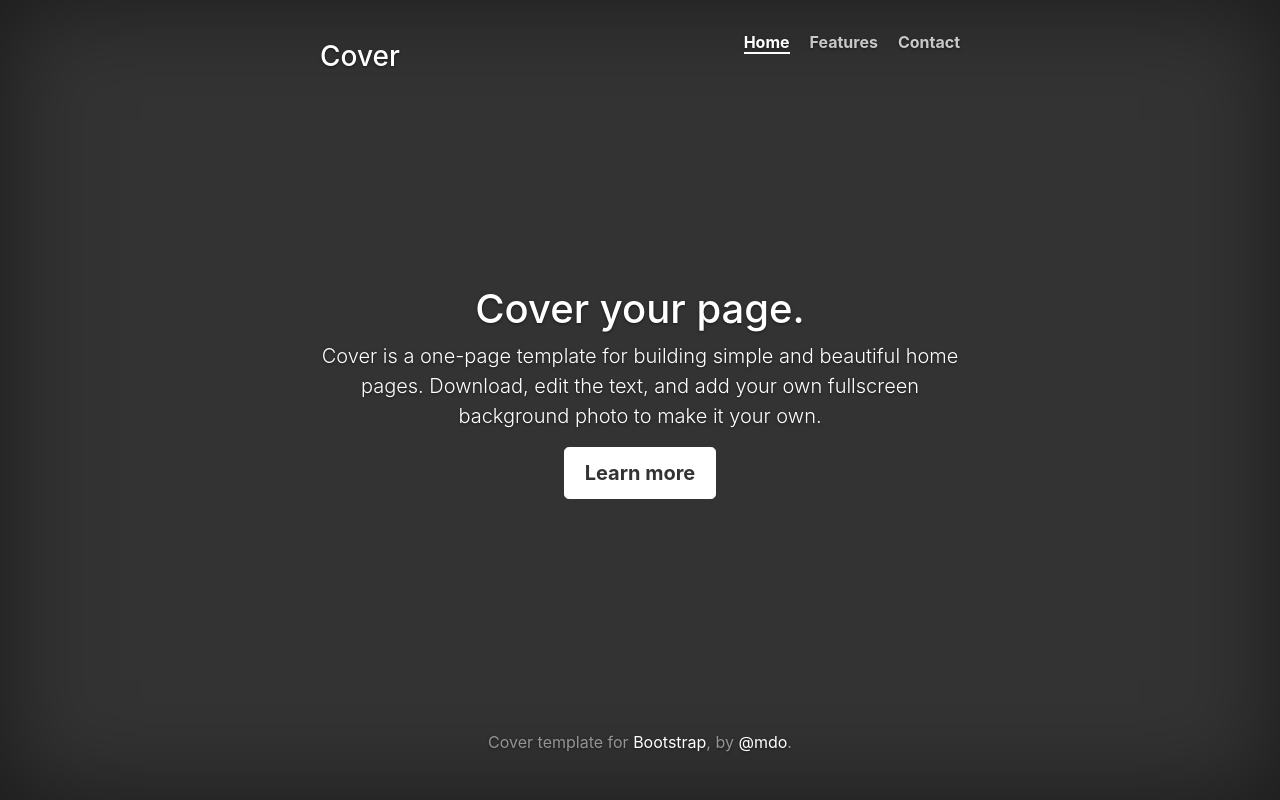
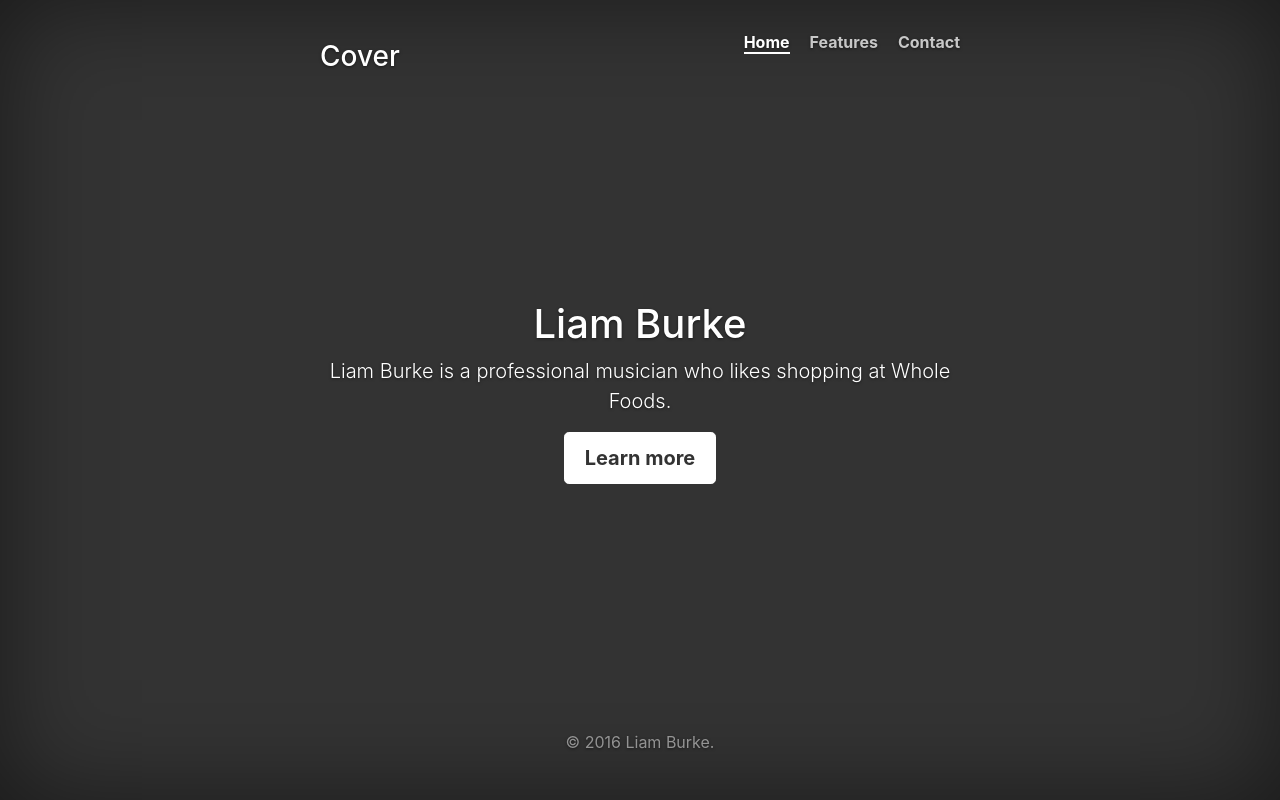
Before and after one commit to liamburke/website, a plain HTML site: page index.html in a window 1280 px wide. Drawn offline with nearby package versions, Linux system fonts and the light colour scheme.

Commit message:
Incessant testing

```diff
--- a/index.html
+++ b/index.html
@@ -10,7 +10,7 @@
     <meta name="author" content="">
     <link rel="icon" href="../../favicon.ico">
 
-    <title>Cover Template for Bootstrap</title>
+    <title>Liam Burke - Professional Musician</title>
 
     <!-- Bootstrap core CSS -->
     <link href="https://getbootstrap.com/dist/css/bootstrap.min.css" rel="stylesheet">
@@ -54,8 +54,8 @@
           </div>
 
           <div class="inner cover">
-            <h1 class="cover-heading">Cover your page.</h1>
-            <p class="lead">Cover is a one-page template for building simple and beautiful home pages. Download, edit the text, and add your own fullscreen background photo to make it your own.</p>
+            <h1 class="cover-heading">Liam Burke</h1>
+            <p class="lead">Liam Burke is a professional musician who likes shopping at Whole Foods.</p>
             <p class="lead">
               <a href="#" class="btn btn-lg btn-default">Learn more</a>
             </p>
@@ -63,7 +63,7 @@
 
           <div class="mastfoot">
             <div class="inner">
-              <p>Cover template for <a href="http://getbootstrap.com">Bootstrap</a>, by <a href="https://twitter.com/mdo">@mdo</a>.</p>
+              <p>&copy; 2016 Liam Burke.</p>
             </div>
           </div>
 
```
